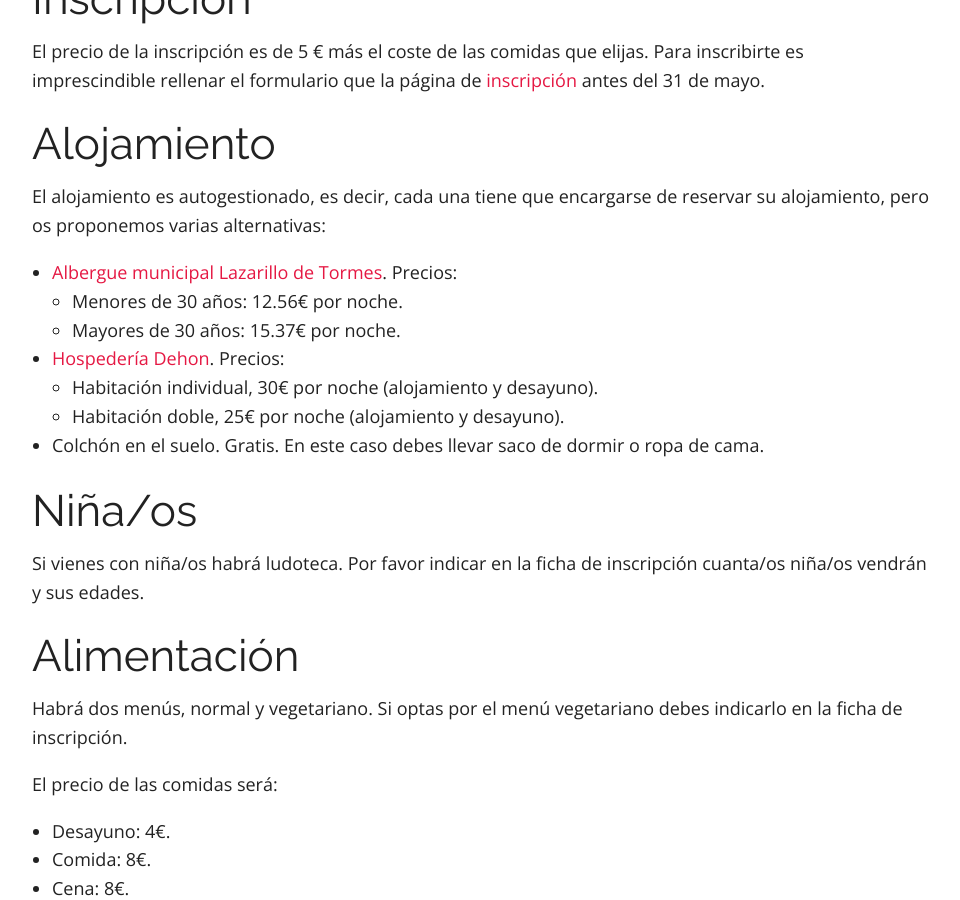
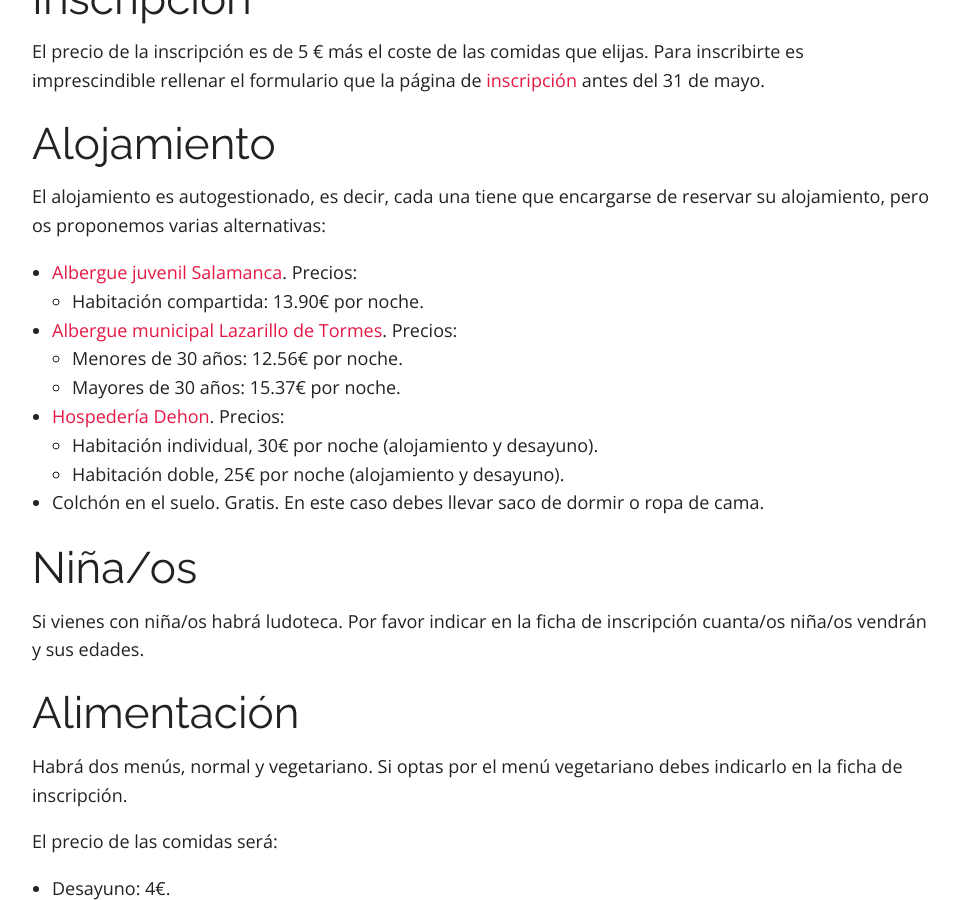
Before and after one commit to escuelaramonfdez/escuelaramonfdez.github.io, a Jekyll site: the page built from organizacion.md, in a window 1280 px wide and 900 px high, scrolled down 1137 px. Shown: the whole window, without its empty margins (158-1118 px from the left). Built offline with Jekyll 4.4.1, drawn with Linux system fonts in a browser that asks for light colours; nearby versions of some CDN libraries; comment, search, counter and statistics services are not loaded.

Commit message:
Añadido albergue Salamanca.

```diff
--- a/organizacion.md
+++ b/organizacion.md
@@ -33,6 +33,8 @@ El precio de la inscripción es de 5 € más el coste de las comidas que elijas
 
 El alojamiento es autogestionado, es decir, cada una tiene que encargarse de reservar su alojamiento, pero os proponemos varias alternativas:
 
+- [Albergue juvenil Salamanca](http://www.alberguesalamanca.com/). Precios:
+  - Habitación compartida: 13.90€ por noche.
 - [Albergue municipal Lazarillo de Tormes](http://www.alberguesalamancamunicipal.com/). Precios:
   - Menores de 30 años: 12.56€ por noche.
   - Mayores de 30 años: 15.37€ por noche.
```
